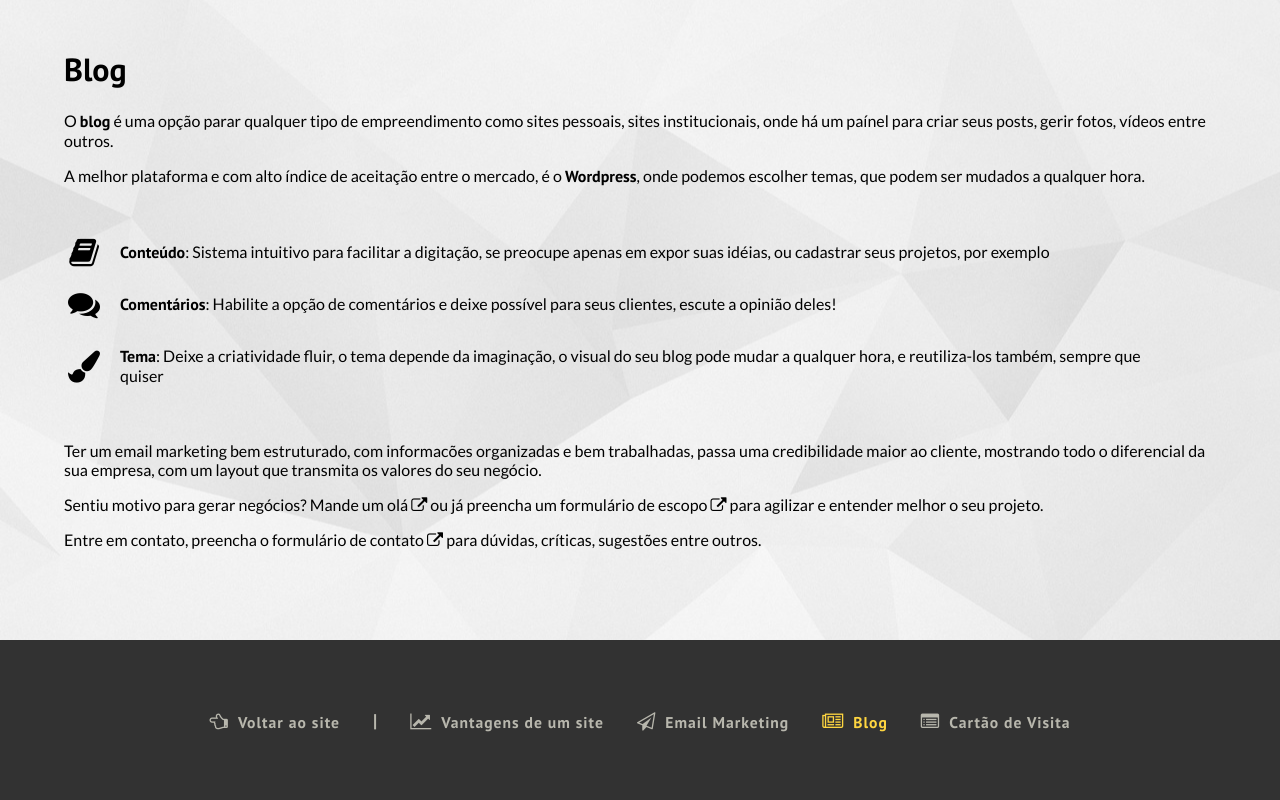
After one commit to josecatalani/josecatalani.github.io, a CodeIgniter app: page /crie-seu-blog.html in a window 1280 px wide. The commit adds this page. Run offline with CodeIgniter, Linux system fonts and the light colour scheme.

Commit message:
Paginas estaticas

```diff
--- a/Gruntfile.js
+++ b/Gruntfile.js
@@ -15,7 +15,8 @@ module.exports = function( grunt ) {
                         my_target : {
                                 files :
                                 {
-                                        'js/main.js' : [ 'dev_js/main.js' ]
+                                        'js/main.js' : [ 'dev_js/main.js' ],
+                                        'js/benefits.js' : [ 'dev_js/benefits.js' ]
                                 }
                         }
                 },
@@ -31,5 +32,5 @@ module.exports = function( grunt ) {
 
         grunt.loadNpmTasks( 'grunt-contrib-uglify' );
         grunt.loadNpmTasks( 'grunt-contrib-sass' );
-        grunt.registerTask( 'default', [ 'sass' ] );
+        grunt.registerTask( 'default', [ 'sass', 'uglify' ] );
 };
--- /dev/null
+++ b/crie-seu-blog.html
@@ -0,0 +1,101 @@
+<!DOCTYPE html>
+<html lang="pt_BR" class="no-js">
+        <head>
+                <meta charset="UTF-8" />
+                <meta http-equiv="X-UA-Compatible" content="IE=edge">
+                <meta name="viewport" content="width=device-width, initial-scale=1">
+                <title>Blog | José Catalani</title>
+                <meta name="description" content="Entenda sobre Blog e ofereça conteúdos de qualidade" />
+                <meta name="keywords" content="criação de site no grande abc, criação de sites no abc, criação de site em sao bernardo do campo, criação de site em santo andré, criação de site em são caetano, site no grande abc, site no abc, site em são bernardo do campo, site em santo andré, site em são caetano" />
+                <meta name="author" content="José Catalani" />
+
+                <!-- Facebook Tags -->
+                <meta property="og:title" content="Blog | José Catalani" />
+                <meta property="og:locale" content="pt_BR">
+                <meta property="og:description" content="Entenda sobre Blog e ofereça conteúdos de qualidade" />
+                <meta property="og:type" content="company" />
+                <meta property="og:url" content="http://www.josecatalani.com/" />
+                <meta property="og:image" content="http://www.josecatalani.com/img/facebook_tags.jpg" />
+                <meta property="og:image:type" content="image/jpeg">
+                <meta property="og:image:width" content="1062">
+                <meta property="og:image:height" content="589">
+                <meta property="og:site_name" content="José Catalani"/>
+                <meta property="og:page_id" content="364403163760666"/>
+
+                <link rel="apple-touch-icon-precomposed" sizes="57x57" href="favicon/apple-touch-icon-57x57.png" />
+                <link rel="apple-touch-icon-precomposed" sizes="114x114" href="favicon/apple-touch-icon-114x114.png" />
+                <link rel="apple-touch-icon-precomposed" sizes="72x72" href="favicon/apple-touch-icon-72x72.png" />
+                <link rel="apple-touch-icon-precomposed" sizes="144x144" href="favicon/apple-touch-icon-144x144.png" />
+                <link rel="apple-touch-icon-precomposed" sizes="60x60" href="favicon/apple-touch-icon-60x60.png" />
+                <link rel="apple-touch-icon-precomposed" sizes="120x120" href="favicon/apple-touch-icon-120x120.png" />
+                <link rel="apple-touch-icon-precomposed" sizes="76x76" href="favicon/apple-touch-icon-76x76.png" />
+                <link rel="apple-touch-icon-precomposed" sizes="152x152" href="favicon/apple-touch-icon-152x152.png" />
+                <link rel="icon" type="image/png" href="favicon/favicon-196x196.png" sizes="196x196" />
+                <link rel="icon" type="image/png" href="favicon/favicon-96x96.png" sizes="96x96" />
+                <link rel="icon" type="image/png" href="favicon/favicon-32x32.png" sizes="32x32" />
+                <link rel="icon" type="image/png" href="favicon/favicon-16x16.png" sizes="16x16" />
+                <link rel="icon" type="image/png" href="favicon/favicon-128.png" sizes="128x128" />
+                <meta name="application-name" content="favicon/&nbsp;"/>
+                <meta name="msapplication-TileColor" content="favicon/#FFFFFF" />
+                <meta name="msapplication-TileImage" content="favicon/mstile-144x144.png" />
+                <meta name="msapplication-square70x70logo" content="favicon/mstile-70x70.png" />
+                <meta name="msapplication-square150x150logo" content="favicon/mstile-150x150.png" />
+                <meta name="msapplication-wide310x150logo" content="favicon/mstile-310x150.png" />
+                <meta name="msapplication-square310x310logo" content="favicon/mstile-310x310.png" />
+
+
+                <link rel="stylesheet" type="text/css" href="css/normalize.css" />
+                <link rel="stylesheet" type="text/css" href="css/style.css" />
+                <link rel="stylesheet" type="text/css" href="fonts/font-awesome-4.2.0/css/font-awesome.min.css" />
+                <!--[if IE]>
+                <script src="http://html5shiv.googlecode.com/svn/trunk/html5.js"></script>
+                <![endif]-->
+        </head>
+        <body class="show-menu blog">
+                <div id="container" class="container">
+
+                        <div class="menu-wrap">
+                                <nav id="main-menu" class="menu">
+                                        <div class="icon-list">
+                                                <a id="back-menu" href="index.html"><i class="fa fa-hand-o-left"></i><span>Voltar ao site</span></a>
+                                                <a href="#" class="menu-divider"> | </a>
+                                                <a id="benefits-menu" href="criacao-de-site-abc.html"><i class="fa fa-line-chart"></i><span>Vantagens de um site</span></a>
+                                                <a id="emailmarketing-menu" href="crie-seu-emailmarketing.html" class=""><i class="fa fa-paper-plane-o"></i><span>Email Marketing</span></a>
+                                                <a id="blog-menu" href="crie-seu-blog.html" class="selected"><i class="fa fa-newspaper-o"></i><span>Blog</span></a>
+                                                <a id="visitcard-menu" href="crie-seu-cartao-de-visita.html" class=""><i class="fa fa-list-alt"></i><span>Cartão de Visita</span></a>
+                                        </div>
+                                </nav>
+                        </div>
+
+                        <div id="blog" class="content-wrap text-content">
+                        	<div class="inner">
+                        		<h1>Blog</h1>
+                                <p>O <strong>blog</strong> é uma opção parar qualquer tipo de empreendimento como sites pessoais, sites institucionais, onde há um paínel para criar seus posts, gerir fotos, vídeos entre outros.</p>
+                                <p>A melhor plataforma e com alto índice de aceitação entre o mercado, é o <strong>Wordpress</strong>, onde podemos escolher temas, que podem ser mudados a qualquer hora.</p>
+                                <ul>
+                                	<li><i class="fa fa-book fa-2x"></i><strong>Conteúdo</strong>: Sistema intuitivo para facilitar a digitação, se preocupe apenas em expor suas idéias, ou cadastrar seus projetos, por exemplo</li>
+                                	<li><i class="fa fa-comments fa-2x"></i><strong>Comentários</strong>: Habilite a opção de comentários e deixe possível para seus clientes, escute a opinião deles!</li>
+                                	<li><i class="fa fa-paint-brush fa-2x"></i><strong>Tema</strong>: Deixe a criatividade fluir, o tema depende da imaginação, o visual do seu blog pode mudar a qualquer hora, e reutiliza-los também, sempre que quiser</li>
+                                </ul>
+
+                                <p>Ter um email marketing bem estruturado, com informacões organizadas e bem trabalhadas, passa uma credibilidade maior ao cliente, mostrando todo o diferencial da sua empresa, com um layout que transmita os valores do seu negócio.</p>
+                                <p>Sentiu motivo para gerar negócios? Mande um <a href="mailto:ola@josecatalani.com" class="dotted black">olá <i class="fa fa-external-link"></i></a> ou já preencha um <a id="briefing-form-link" href="http://goo.gl/forms/qYIsz13944" title="Formulário de Escopo" target="_blank" class="dotted black">formulário de escopo <i class="fa fa-external-link"></i></a> para agilizar e entender melhor o seu projeto.</p>
+                                <p>Entre em contato, preencha o <a id="contact-form-link" href="http://goo.gl/forms/SQjFLaeO9r" title="Formulário de Contato" target="_blank" class="dotted black">formulário de contato <i class="fa fa-external-link"></i></a> para dúvidas, críticas, sugestões entre outros.</p>
+                            </div>
+                        </div><!-- /content-wrap -->
+
+                </div><!-- /container -->
+				<script src="js/benefits.js"></script>
+
+                <script>
+                  (function(i,s,o,g,r,a,m){i['GoogleAnalyticsObject']=r;i[r]=i[r]||function(){
+                  (i[r].q=i[r].q||[]).push(arguments)},i[r].l=1*new Date();a=s.createElement(o),
+                  m=s.getElementsByTagName(o)[0];a.async=1;a.src=g;m.parentNode.insertBefore(a,m)
+                  })(window,document,'script','//www.google-analytics.com/analytics.js','ga');
+
+                  ga('create', 'UA-43859634-1', 'auto');
+                  ga('send', 'pageview', {'title':'Crie seu Blog','page':'/blog'});
+
+                </script>
+        </body>
+</html>
--- a/dev_css/style.scss
+++ b/dev_css/style.scss
@@ -396,7 +396,8 @@ body,
 }
 
 .menu-wrap a:hover,
-.menu-wrap a:focus {
+.menu-wrap a:focus,
+.menu-wrap a.selected {
         color: #FFD640;
         border: none;
 }
@@ -777,7 +778,7 @@ body.benefits, body.benefits .container
         overflow: auto !important;
 }
 
-#benefits
+.text-content
 {
         background: white url('../img/background.jpg') center center no-repeat;
 
@@ -796,11 +797,45 @@ body.benefits, body.benefits .container
                         padding: 1em 1em;
                         position: relative;
 
+
+                }
+        }
+
+}
+
+#emailmarketing
+{
+        ul
+        {
+        i
+        {
+                margin-right: 1.5em;
+        }
+        }
+
+}
+
+#benefits,
+#emailmarketing,
+#blog,
+#visitcard
+{
+
+h1
+{
+        margin-top: 0px;
+}
+
+ul
+{
+padding: 1.5em 2.5em;
+
+
 i
         {
                 width: 50px;
                 text-align: center;
-                                left: -40px;
+                left: -45px;
                 position: absolute;
                 height: 30px;
                 top: 50%;
@@ -808,5 +843,3 @@ body.benefits, body.benefits .container
         }
 }
 }
-
-}
--- a/index.html
+++ b/index.html
@@ -64,7 +64,7 @@
                                                 <a id="contact-menu" href="#"><i class="fa fa-fw fa-envelope-o"></i><span>Contato</span></a>
                                                 <a id="comments-menu" href="#"><i class="fa fa-fw fa-comment-o"></i><span>Comentários</span></a>
                                                 <a href="#" class="menu-divider"> | </a>
-                                                <a id="benefits-menu" href="vantagens.html"><i class="fa fa-line-chart"></i><span>Vantagens de um site</span></a>
+                                                <a id="benefits-menu" href="criacao-de-site-abc.html"><i class="fa fa-wrench"></i><span>Serviços</span></a>
                                         </div>
                                 </nav>
                                 <button class="close-button" id="close-button">Close Menu</button>
```
Also changed, not shown: criacao-de-site-abc.html (renamed from vantagens.html, +7 -3 lines), crie-seu-cartao-de-visita.html (added, +97 -0 lines), crie-seu-emailmarketing.html (added, +101 -0 lines), sitemap.xml (+24 -0 lines), css/style.css. Lines whose indentation alone changed are shown as unchanged.
